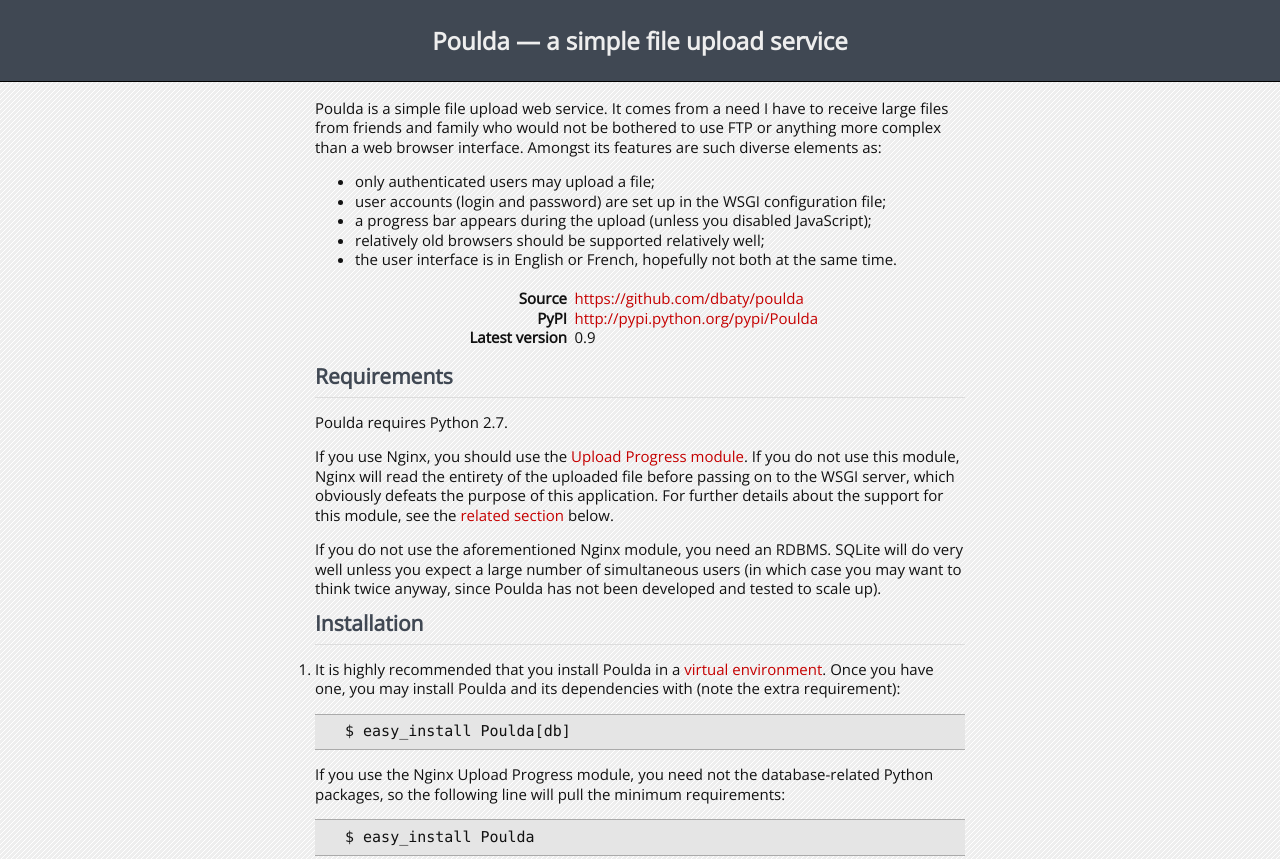
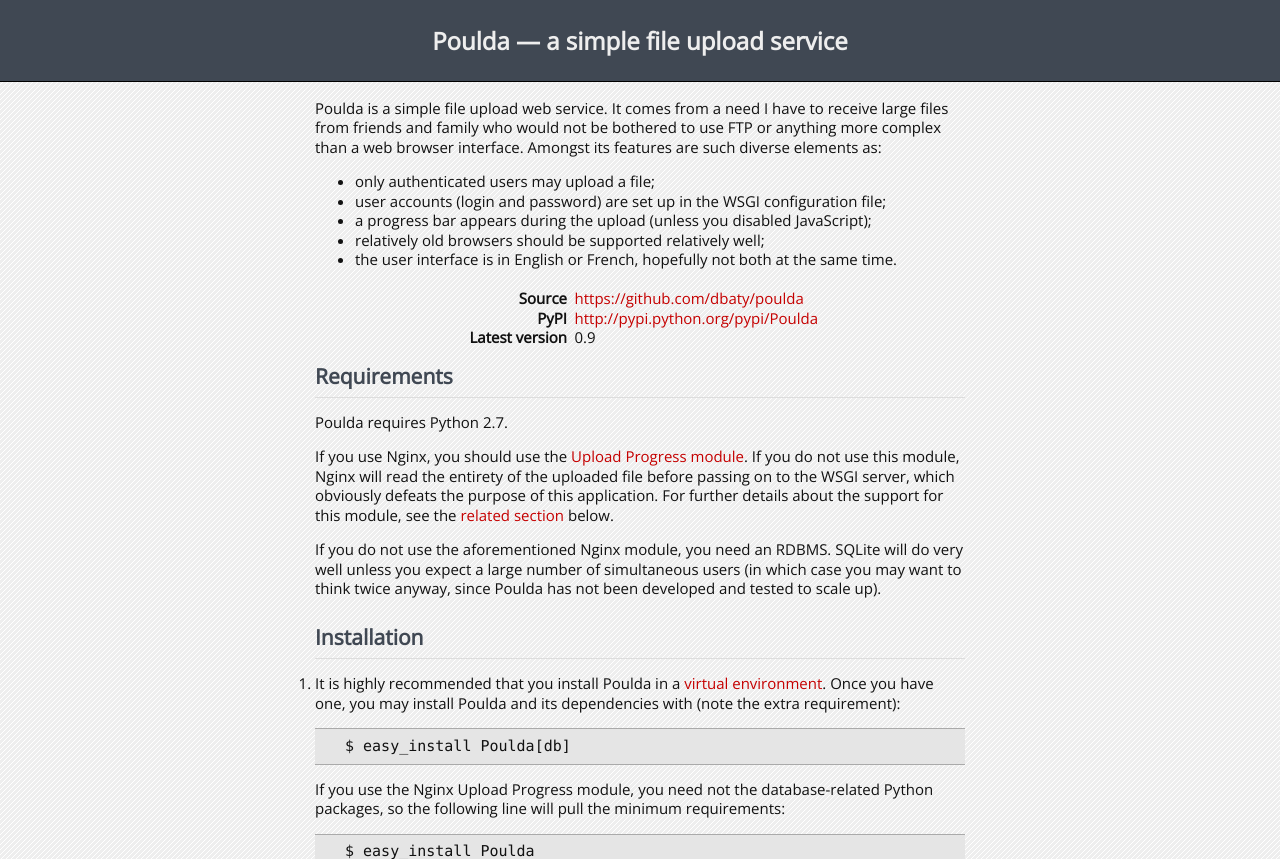
Before and after one commit to dbaty/Poulda, a plain HTML site: page docs/index.html in a window 1280 px wide. Shown: the top 859 px of the page. Drawn offline with nearby package versions, Linux system fonts and the light colour scheme.

Commit message:
More space above headers.

```diff
--- a/docs/index.html
+++ b/docs/index.html
@@ -102,7 +102,6 @@
         <p>And finally start the application:</p>
         <pre>$ pserve production.ini</pre>
       </li>
-      <li></li>
     </ol>
 
     <h2 id="configuration">Configuration</h2>
--- a/docs/main.css
+++ b/docs/main.css
@@ -14,18 +14,22 @@ body {
 }
 
 h1, h2, h3 {
-    font-weighte: bold;
-    margin-bottom: 0.7em;
+    font-weight: bold;
     font-size: 100%;
 }
 
 h1 {
     background-color: #404853;
     color: #eee;
+    margin: 0 0 0.7em 0;
     padding: 1em 0;
     border-bottom: 1px solid black;
     text-align: center;
     font-size: 1.6em;
+}
+
+h2, h3 {
+    margin: 1.4em 0 0.7em 0;
 }
 
 h2 {
```
